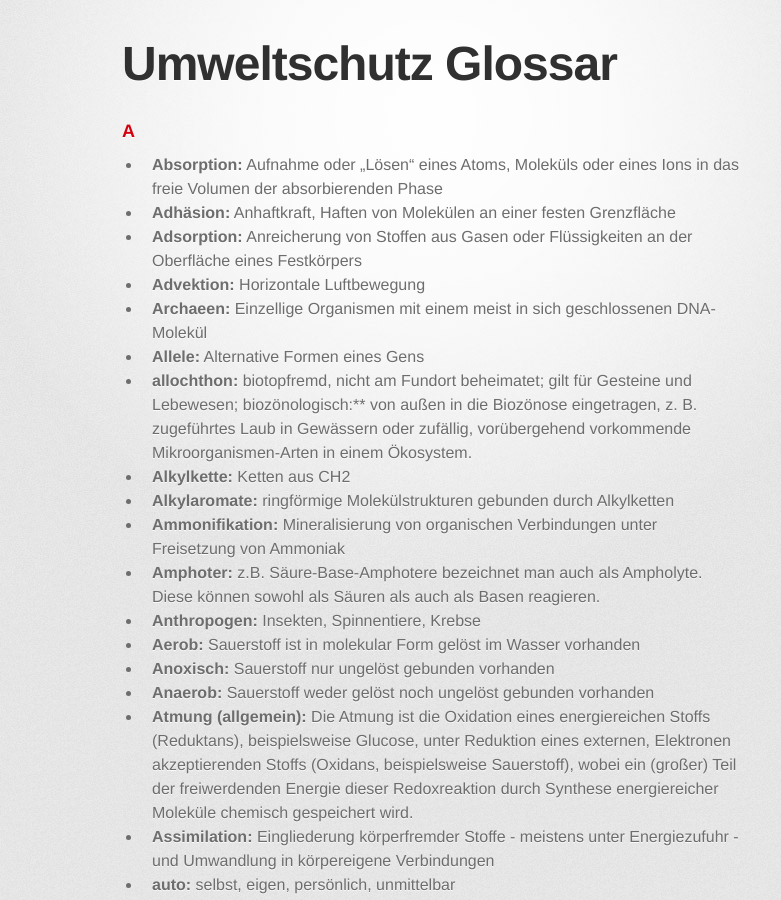
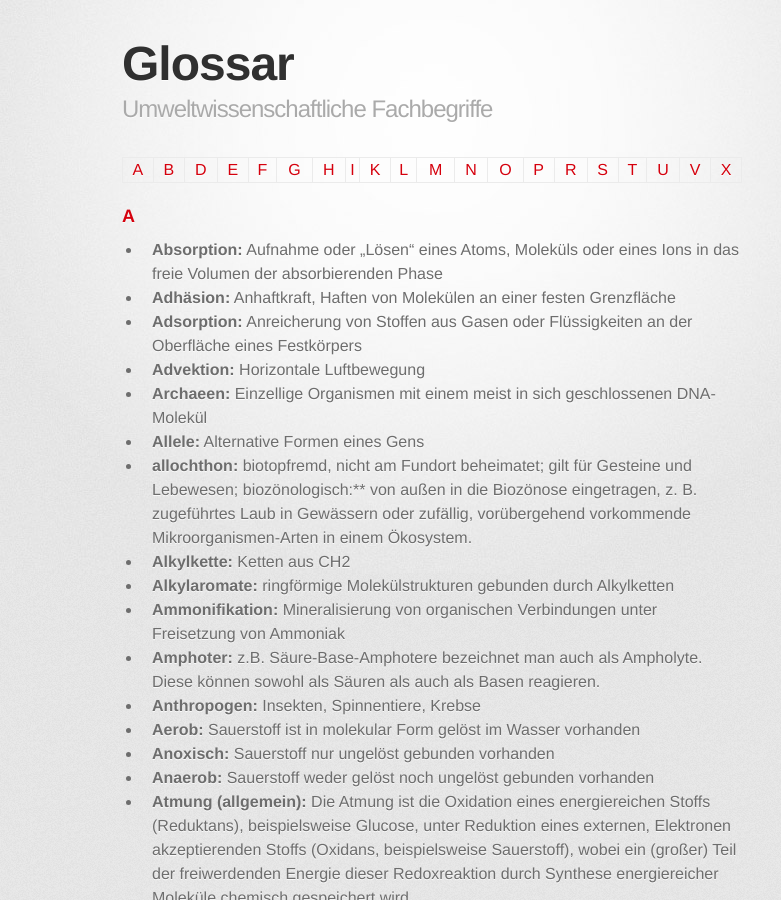
Before and after one commit to twei55/twei55.github.io, a Jekyll site: the page built from glossary/index.md, in a window 1280 px wide and 900 px high. Shown: the whole window, without its empty margins (208-989 px from the left). Built offline with Jekyll 4.4.1, drawn with Linux system fonts in a browser that asks for light colours; some web fonts are replaced.

Commit message:
Updated layout and content

```diff
--- a/_layouts/default.html
+++ b/_layouts/default.html
@@ -19,6 +19,7 @@
 
         <header>
           <h1>{{ page.title }}</h1>
+          <h2>{{ page.subtitle }}</h2>
         </header>
 
         <section id="main_content">
--- a/glossary/index.md
+++ b/glossary/index.md
@@ -1,7 +1,11 @@
 ---
 layout: default
-title: Umweltschutz Glossar
+title: Glossar
+subtitle: Umweltwissenschaftliche Fachbegriffe
 ---
+[A](#a)|[B](#b)|[D](#d)|[E](#e)|[F](#f)|[G](#g)|[H](#h)|[I](#i)|[K](#k)|[L](#l)|[M](#m)|[N](#n)|[O](#o)|[P](#p)|[R](#r)|[S](#s)|[T](#t)|[U](#u)|[V](#v)|[X](#x)
+
+<a name="a"></a>
 
 ### A
 
@@ -28,12 +32,16 @@ title: Umweltschutz Glossar
 * **autochthon:** biotopeigen, einheimisch, an Ort und Stelle entstanden
 * **Autökologie:** Bereich der Ökologie, der die Wechselwirkung zwischen Einzelorganismen und ihrer Umwelt und die Auswirkung verschiedener Umweltfaktoren (Licht, Nahrung, Feuchtigkeit, Druck, Salzgehalt, ...) auf einzelne Individuen untersucht
 
+<a name="b"></a>
+
 ### B
 
 * **Benthal:** Bodenzone eines Sees
 * **Bodenprofil:** Vertikale Abfolge der Bodenhorizonte
 * **Bodenatmung:** Prozess des O2-Verbrauchs und der CO2-Freisetzung infolge des mikrobiellen Abbaus der organischen Bodensubstanz
 * **Biozönose:** Lebensgemeinschaft von verschiedenen Arten
+
+<a name="d"></a>
 
 ### D
 
@@ -46,6 +54,8 @@ title: Umweltschutz Glossar
 * **Detritus:** Abgestorbene, organische Biomasse
 * **Dispergierung:** Homogenisierung von Stoffen oder auch die optimale Durchmischung
 * **Dissimilation:** Abbau von zuvor angelegten stofflichen Energiespeichern (zum Beispiel Fette und Kohlenhydrate) unter Freisetzung von Energie
+
+<a name="e"></a>
 
 ### E
 
@@ -62,14 +72,20 @@ title: Umweltschutz Glossar
 * **Evaporation:** Verdunstung an der Bodenoberfläche
 * **exogene Bodenkräfte:** Kräfte, die von Außen einebnend wirken
 
+<a name="f"></a>
+
 ### F
 
 * **Feldkapazität:** Max. Haftwassermenge gemessen am natürlichen Boden mit freiem Wasserabzug
+
+<a name="g"></a>
 
 ### G
 
 * **Genotyp:** Der Genotyp oder das Erbbild bezeichnet alle in der DNA codierten genetischen Informationen eines Organismus, die er im Zellkern trägt. Sie bedingen zusammen mit den Umwelteinflüssen das Erscheinungsbild eines Lebewesens. Davon zu unterscheiden ist der Phänotyp (äußere Merkmale) eines Organismus. Nur diejenigen Gene, die in Proteine umgesetzt werden (Expression) sind an der Ausprägung des Phänotyps beteiligt. So können Pflanzen mit gleichem Genotyp – beeinflusst von den Wachstumsbedingungen - verschiedene Phänotypen entwickeln.
 * **Geogen:** Beschreibung von Stoff- oder Elementkonzentrationen im Boden, Luft und Wasser, die auf natürliche Prozesse zurückzuführen sind
+
+<a name="h"></a>
 
 ### H
 
@@ -90,11 +106,15 @@ title: Umweltschutz Glossar
 * **Hypolimnion:** Untere Wasserschichten, in einem geschichteten stehenden Gewässer
 * **hyporheisches Interstitial:** ökologischer Lebensraum des Hohlraumsystems in dem von Fließgewässern abgelagerten Lockergestein, das sich dicht neben oder unter dem Oberflächenwasser eines Fließgewässers befindet. Die Zone, die sich unterhalb und seitlich an das Hyporheische Interstitial anschließt, wird auch uferfernes Interstitial genannt.
 
+<a name="i"></a>
+
 ### I
 
 * **Immision:** Luftverunreinigungen, die ständig oder vorübergehend in Bodennähe verweilen und auf Mensch, Tier und Pflanzen einwirken
 * **Induktion:** Einleitung eines entwicklungsphysiologischen Vorgangs
 * **Integument:** äußere Körperhülle von Schnecken / Amphibien
+
+<a name="k"></a>
 
 ### K
 
@@ -109,6 +129,8 @@ title: Umweltschutz Glossar
 * **Kutikula:** hochmolekulare Lipidschicht auf der Oberfläche höherer Landpflanzen
 * **Kryoklastik:** Frostsprengung, durch frierendes und wieder auftauendes Wasser
 
+<a name="l"></a>
+
 ### L
 
 * **Leguminosen:** Luftstickstoffbindende Pflanzen
@@ -117,6 +139,8 @@ title: Umweltschutz Glossar
 * **Lithosphäre:** Gesteinsmantel der Erde
 * **Lithogenese:** Entstehung des Bodensubstrats
 * **Litoral:** Uferzone
+
+<a name="m"></a>
 
 ### M
 
@@ -130,9 +154,13 @@ title: Umweltschutz Glossar
 * **Mikrobiell:** Mikroorganismen, Mikroben, Kleinstlebewesen
 * **Morphogenese:** Entwicklung eines Organismus
 
+<a name="n"></a>
+
 ### N
 
 * **Nitrifikation (Nitrifizierung):** Umwandlung von Ammonium/Ammoniak zu Nitrit (NO<sub>2</sub><sup>-</sup>, instabil) und später zu Nitrat (NO3-) unter Verbrauch von Sauerstoff (Ammoniak ist in der Harnsäure enthalten oder entsteht bei der Zersetzung von Biomasse). Der Prozess der N. wird von autotroph lebenden Nitrit- und Nitratbildnern getragen (Nitrosomonas, Nitrobacter)
+
+<a name="o"></a>
 
 ### O
 
@@ -144,6 +172,8 @@ title: Umweltschutz Glossar
 * **Osmotischer Druck:** Druck, den man auf die Lösung ausüben muss, um das Eindringen von Lösungsmittelteilchen zu verhindern
 * **Oxisch:** Sauerstoff in freier und gebundener Form vorhanden
 * **Ozeanologie:** Meereskunde
+
+<a name="p"></a>
 
 ### P
 
@@ -169,11 +199,14 @@ title: Umweltschutz Glossar
 * **Proximatfaktor:** Umweltfaktor, der eine bestimmte, unmittelbare Reaktion in einem Organismus auslöst
 * **Protozoen:** einzellige Tiere
 
+<a name="r"></a>
 
 ### R
 
 * **Rhithral:** Ober- bis Mittellauf eines Fließgewässers, Bachzone (aufgeteilt in Epi-, Meta- und Hyporhithral, Forellen- und Äschenzone)
 * **RNA-Polymerase:** Enzyme, die die Synthese von RNA bei der Transkription der DNA katalysieren
+
+<a name="s"></a>
 
 ### S
 
@@ -189,20 +222,27 @@ title: Umweltschutz Glossar
 * **Supralitoral:** Spritzwasserzone am Meer
 * **Synökologie:** Bereich der Ökologie, der die Wechselwirkung innerhalb biologischer Gesellschaften und Biozönosen und deren Abhängigkeit vom Biotop untersucht
 
+<a name="t"></a>
+
 ### T
 
 * **Taupunkt:** Temperatur, bei der die Luft mit Wasserdampf gesättigt ist. Am Taupunkt betrifft die relative Luftfeuchtigkeit 100%. Wird die Taupunkttemperatur bei unverändertem Druck unterschritten, wird aus feuchter Luft Tau oder Nebel aus feuchter Luft abgeschieden
 * **Tugor(druck):** Druck des Zellsaftes auf die Zellwand
 * **Transkription:** Synthese von RNA (Ribonukleinsäure) auf Vorlage einer DNA
 
+<a name="u"></a>
+
 ### U
 
 * **Ultimatfaktor:** Grund, warum ein Umweltfaktor eine Reaktion im Organismus auslöst (grundlegende Ursache)
+
+<a name="v"></a>
 
 ### V
 
 * **Vakuole:** Große Zellorganellen in Pflanzen
 
+<a name="x"></a>
 
 ### X
 
```
